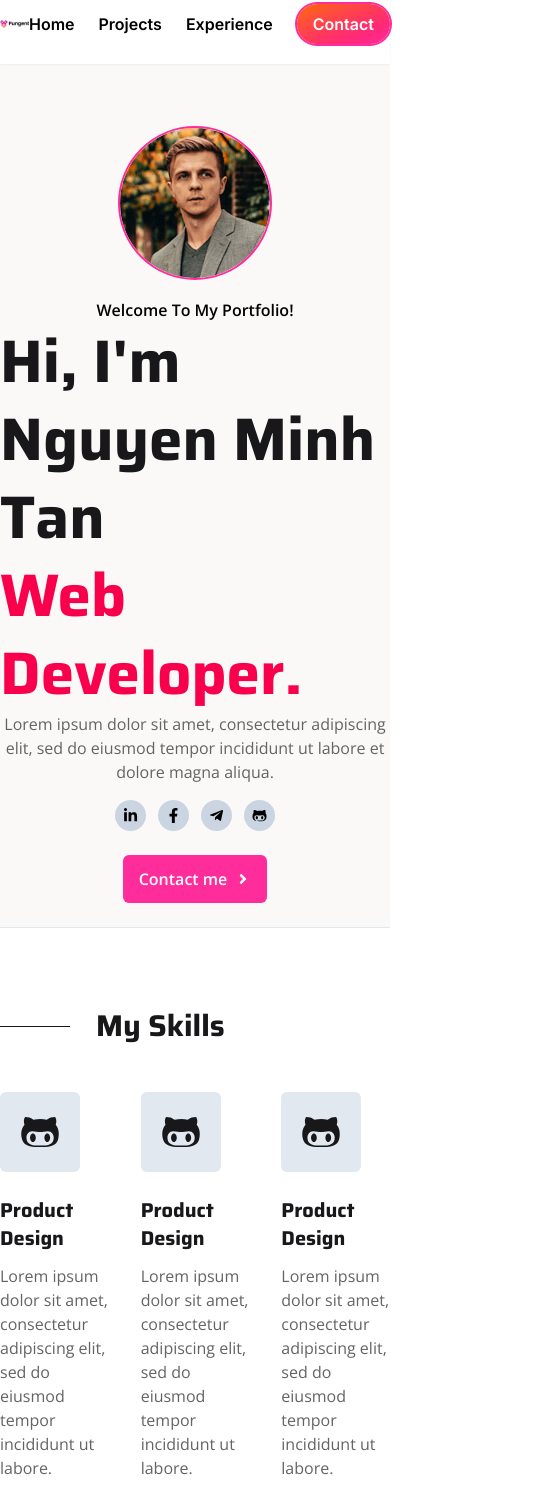
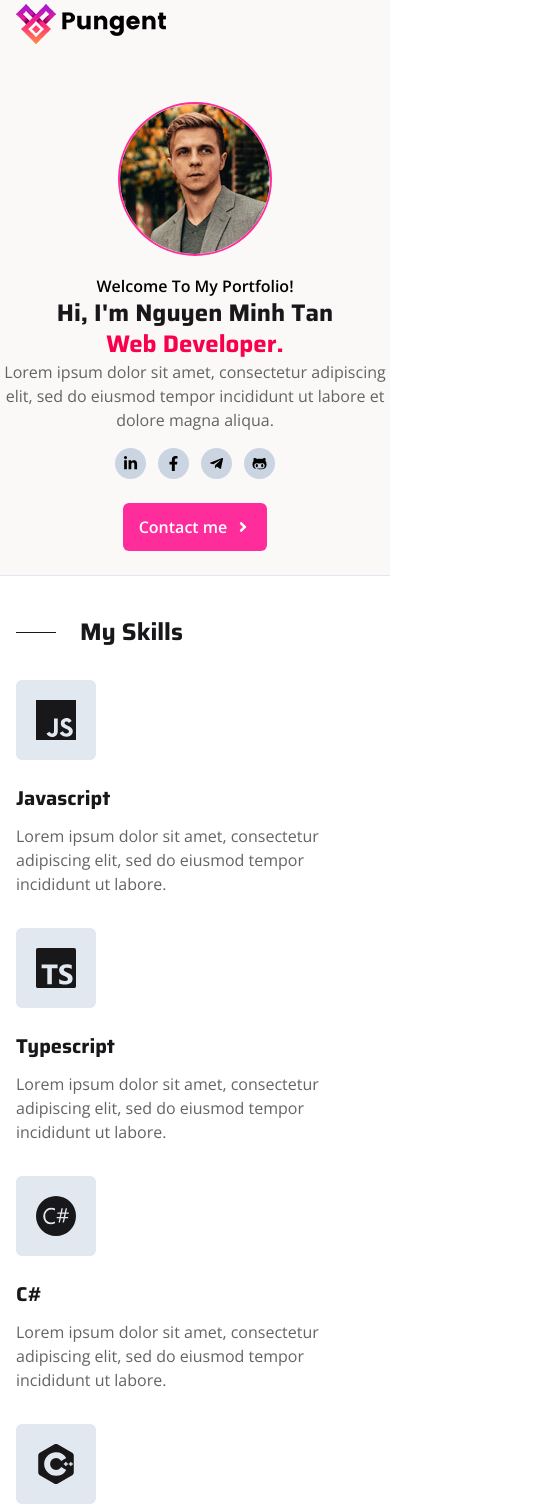
Before and after one commit to nguyentan2212/portfolio, a Next.js app: page / in a window 390 px wide. Shown: the part 16-1527 px from the top of the page, 559 px wide, since content can reach past the window. Built offline with nearby package versions, Linux system fonts and the light colour scheme.

Commit message:
styled for responsive

```diff
--- a/components/GetCV/GetCV.tsx
+++ b/components/GetCV/GetCV.tsx
@@ -7,10 +7,10 @@ const GetCV = (props: Props) => {
   return (
     <div className="w-full bg-fixed bg-[url('/images/hero-banner.jpg')] py-24 relative before:absolute before:inset-0 before:w-full before:h-full before:opacity-90 before:bg-gradient">
       <div className="relative w-full z-10">
-        <p className="font-main font-semibold text-xl text-center text-white mb-2">
+        <p className="font-main font-semibold text-lg md:text-xl text-center text-white mb-2">
           SO WHAT IS NEXT?
         </p>
-        <h1 className="font-heading text-center text-7xl text-white font-extrabold max-w-4xl mx-auto">
+        <h1 className="font-heading text-center text-3xl md:text-7xl text-white font-extrabold max-w-4xl mx-auto">
           Are You Ready? Let's Get To Work!
         </h1>
         <Fade
@@ -19,7 +19,7 @@ const GetCV = (props: Props) => {
           className="flex flex-row justify-center mt-10"
         >
           <button
-            className="py-4 px-9 bg-white hover:bg-black rounded-md text-primary hover:text-white hover:duration-150 transition-all ease-linear font-main font-semibold text-lg"
+            className="py-2 px-6 md:py-4 md:px-9 bg-white hover:bg-black rounded-md text-primary hover:text-white hover:duration-150 transition-all ease-linear font-main font-semibold text-lg"
             onClick={() => console.log("click!")}
           >
             Get My CV
--- a/components/Hero/Hero.tsx
+++ b/components/Hero/Hero.tsx
@@ -15,15 +15,15 @@ const Hero = (props: Props) => {
   return (
     <div className="w-full flex flex-col justify-center items-center bg-[#fbf8f8]">
       <Image
-        className="rounded-full outline-2 outline-primary outline mt-16 mb-5"
+        className="rounded-full outline-2 outline-primary outline mt-10 md:mt-16 mb-5"
         src={avatar}
         alt="avatar"
       />
       <p className="font-semibold">Welcome To My Portfolio!</p>
-      <h1 className="text-6xl leading-[1.3] font-heading">
+      <h1 className="text-2xl md:text-6xl leading-[1.3] font-heading">
         Hi, I'm Nguyen Minh Tan
       </h1>
-      <h1 className="text-[#f9004d] text-6xl leading-[1.3] font-heading">
+      <h1 className="text-[#f9004d] text-2xl md:text-6xl leading-[1.3] font-heading">
         Web Developer.
       </h1>
       <p className="max-w-2xl text-center mb-4 text-gray text-base">
--- a/components/Layout/Footer.tsx
+++ b/components/Layout/Footer.tsx
@@ -16,7 +16,7 @@ type Props = {};
 const Footer = (props: Props) => {
   return (
     <footer className="bg-[#fbf8f8] w-full font-inter">
-      <div className="container pt-20 pb-10 grid grid-cols-3 gap-16">
+      <div className="container pt-10 md:pt-20 pb-10 grid grid-cols-1 lg:grid-cols-3 gap-10 md:gap-16">
         <div className="flex flex-col gap-8">
           <Link href="/">
             <Image src={logo} alt="logo" />
--- a/components/Layout/Layout.tsx
+++ b/components/Layout/Layout.tsx
@@ -7,7 +7,7 @@ type Props = {
 
 const Layout = ({ children }: Props) => {
   return (
-    <div className="relative w-full font-main text-base font-normal">
+    <div className="relative w-screen font-main text-base font-normal">
       <Navbar />
       {children}
     </div>
--- a/components/Layout/Navbar.tsx
+++ b/components/Layout/Navbar.tsx
@@ -7,12 +7,12 @@ type Props = {};
 
 const Navbar = (props: Props) => {
   return (
-    <div className="sticky top-0 w-full shadow-sm bg-white z-50">
+    <div className="sticky top-0 w-full bg-[#fbf8f8] z-50">
       <div className="container flex flex-row justify-between items-center py-5 font-semibold font-inter">
         <Link href="/">
           <Image src={logo} alt="logo" />
         </Link>
-        <div className="flex flex-row gap-6 items-center">
+        <div className="hidden md:flex flex-row gap-6 items-center">
           <Link href="/" className="navbar-item">
             Home
           </Link>
--- a/components/Skills/Skill.tsx
+++ b/components/Skills/Skill.tsx
@@ -1,5 +1,4 @@
 import React, { ReactElement } from "react";
-import { Fade } from "react-awesome-reveal";
 
 type Props = {
   icon: ReactElement;
@@ -9,13 +8,13 @@ type Props = {
 
 const Skill = (props: Props) => {
   return (
-    <Fade cascade direction="up">
-      <div className="flex flex-col items-start">
-        <div className="mb-6 p-5 rounded-md bg-slate-200 text-black hover:bg-black hover:text-white duration-200 ease-in-out">{props.icon}</div>
-        <h3 className="font-heading text-xl mb-3">{props.title}</h3>
-        <p className="text-gray text-base">{props.desc}</p>
+    <div className="flex flex-col items-start">
+      <div className="mb-6 p-5 rounded-md bg-slate-200 text-black hover:bg-black hover:text-white duration-200 ease-in-out">
+        {props.icon}
       </div>
-    </Fade>
+      <h3 className="font-heading text-xl mb-3">{props.title}</h3>
+      <p className="text-gray text-base">{props.desc}</p>
+    </div>
   );
 };
 
--- a/components/Skills/Skills.tsx
+++ b/components/Skills/Skills.tsx
@@ -1,46 +1,47 @@
 import React from "react";
 import Skill from "./Skill";
-import { FaGithubAlt } from "react-icons/fa";
+import { SiTypescript, SiJavascript, SiCsharp, SiCplusplus, SiReact, SiSolidity } from "react-icons/si";
+import { Fade } from "react-awesome-reveal";
 
 type Props = {};
 
 const Skills = (props: Props) => {
   return (
-    <div className="container py-20 text-3xl flex flex-col">
-      <h2 className="section-title">
-        My Skills
-      </h2>
-      <div className="grid grid-cols-3 gap-8">
+    <div className="container py-10 md:py-20 text-3xl flex flex-col">
+      <h2 className="section-title">My Skills</h2>
+      <div className="grid grid-cols-1 md:grid-cols-2 lg:grid-cols-3 gap-8">
+        <Fade direction="up">
           <Skill
-          icon={<FaGithubAlt size={40} />}
-          title="Product Design"
+            icon={<SiJavascript size={40} />}
+            title="Javascript"
             desc="Lorem ipsum dolor sit amet, consectetur adipiscing elit, sed do eiusmod tempor incididunt ut labore."
           />
           <Skill
-          icon={<FaGithubAlt size={40} />}
-          title="Product Design"
+            icon={<SiTypescript size={40} />}
+            title="Typescript"
             desc="Lorem ipsum dolor sit amet, consectetur adipiscing elit, sed do eiusmod tempor incididunt ut labore."
           />
           <Skill
-          icon={<FaGithubAlt size={40} />}
-          title="Product Design"
+            icon={<SiCsharp size={40} />}
+            title="C#"
             desc="Lorem ipsum dolor sit amet, consectetur adipiscing elit, sed do eiusmod tempor incididunt ut labore."
           />
           <Skill
-          icon={<FaGithubAlt size={40} />}
-          title="Product Design"
+            icon={<SiCplusplus size={40} />}
+            title="C++"
             desc="Lorem ipsum dolor sit amet, consectetur adipiscing elit, sed do eiusmod tempor incididunt ut labore."
           />
           <Skill
-          icon={<FaGithubAlt size={40} />}
-          title="Product Design"
+            icon={<SiReact size={40} />}
+            title="Reactjs/Nextjs"
             desc="Lorem ipsum dolor sit amet, consectetur adipiscing elit, sed do eiusmod tempor incididunt ut labore."
           />
           <Skill
-          icon={<FaGithubAlt size={40} />}
-          title="Product Design"
+            icon={<SiSolidity size={40} />}
+            title="Solidity"
             desc="Lorem ipsum dolor sit amet, consectetur adipiscing elit, sed do eiusmod tempor incididunt ut labore."
           />
+        </Fade>
       </div>
     </div>
   );
--- a/components/Timeline/Timeline.tsx
+++ b/components/Timeline/Timeline.tsx
@@ -6,9 +6,9 @@ type Props = {};
 const Timeline = (props: Props) => {
   return (
     <div className="bg-[#fbf8f8] w-full">
-      <div className="container py-20 text-3xl flex flex-col">
+      <div className="container py-10 md:py-20 text-3xl flex flex-col">
         <h2 className="section-title">My Experience</h2>
-        <div className="grid grid-cols-2 gap-8">
+        <div className="grid grid:grid-cols-1 lg:grid-cols-2 gap-8">
           <TimelineItem
             title="Computer Science"
             subtitle="Stanford University - 2003"
--- a/pages/index.tsx
+++ b/pages/index.tsx
@@ -7,7 +7,7 @@ import Footer from "../components/Layout/Footer";
 
 export default function Home() {
   return (
-    <div>
+    <>
       <Hero />
       <div className="w-full h-[1px] bg-slate-200"></div>
       <Skills />
@@ -17,7 +17,8 @@ export default function Home() {
       <GetCV />
       <div className="w-full h-[1px] bg-slate-200"></div>
       <HireMeForm />
+      <div className="w-full h-[1px] bg-slate-200"></div>
       <Footer />
-    </div>
+    </>
   );
 }
--- a/styles/globals.css
+++ b/styles/globals.css
@@ -31,7 +31,7 @@
   }
 
   .section-title {
-    @apply font-heading pl-24 relative mb-12 before:absolute before:inset-x-0 before:top-1/2 before:w-[70px] before:h-[1px] before:bg-black;
+    @apply font-heading text-2xl md:text-3xl pl-16 md:pl-24 relative mb-8 md:mb-12 before:absolute before:inset-x-0 before:top-1/2 before:w-[40px] md:before:w-[70px] before:h-[1px] before:bg-black;
   }
 
   .btn-rounded-gradient {
--- a/tailwind.config.js
+++ b/tailwind.config.js
@@ -14,6 +14,9 @@ module.exports = {
     },
     container: {
       center: true,
+      padding: {
+        DEFAULT: "1rem"
+      }
     },
     extend: {
       colors: {
```
Also changed, not shown: components/HireMeForm/HireMeForm.tsx (+4 -4 lines). Lines whose indentation alone changed are shown as unchanged.
